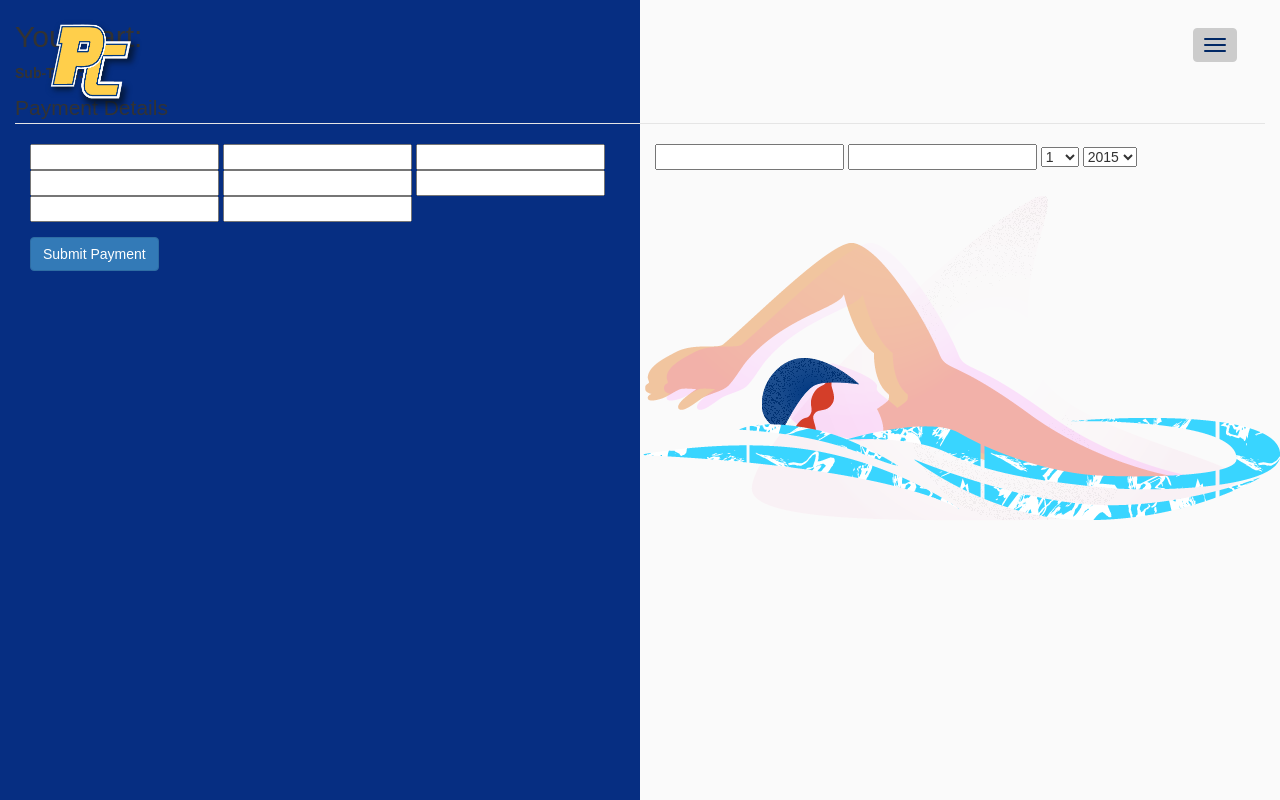
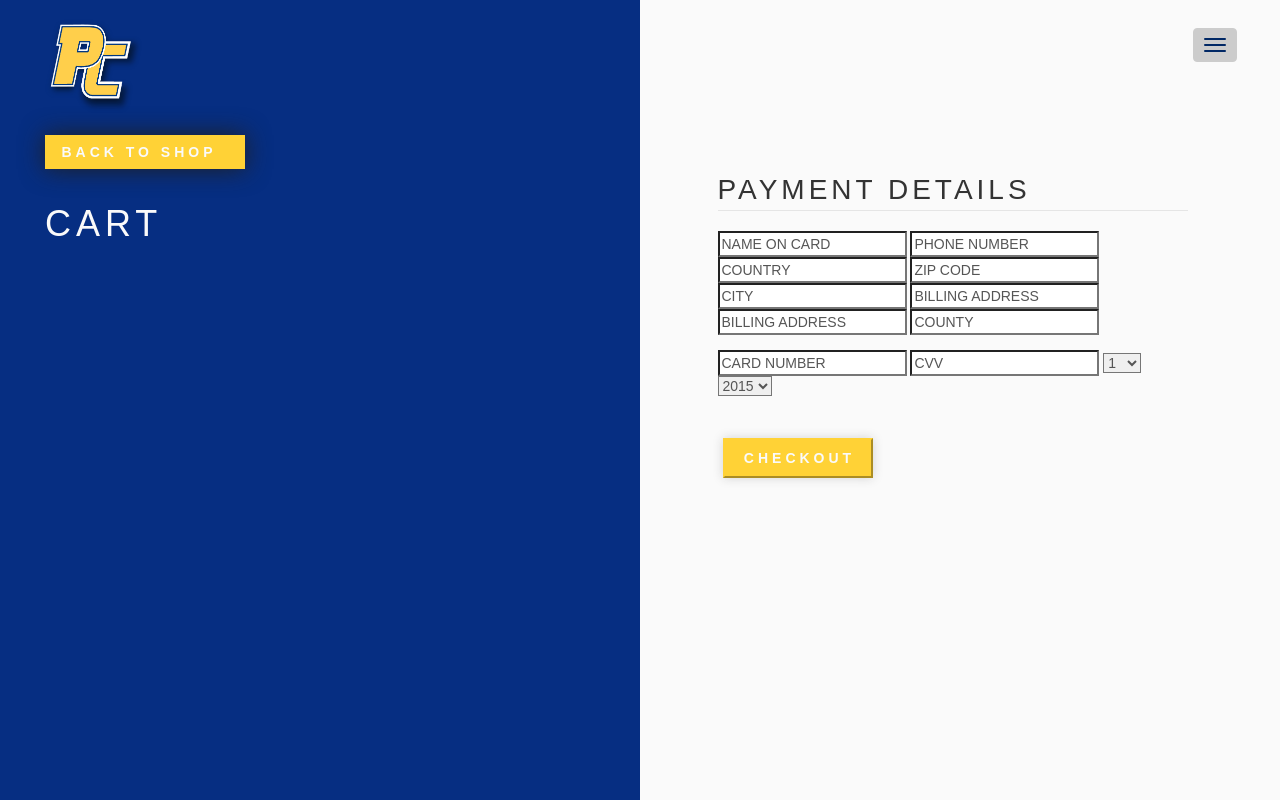
Before and after one commit to david-hub024/PCS_Swimming, a Django app: page /checkout/ in a window 1280 px wide. Run offline with Django 3.2, Linux system fonts and the light colour scheme; some libraries are stand-ins or nearby versions; some web fonts are replaced.

Commit message:
initial checkout/payment form styling with slight backend adjustments for styling

```diff
--- a/checkout/forms.py
+++ b/checkout/forms.py
@@ -7,13 +7,22 @@ class MakePaymentForm(forms.Form):
     MONTH_CHOICES = [(i, i,) for i in range(1, 13)]
     YEAR_CHOICES = [(i, i,) for i in range(2015, 2036)]
 
-    credit_card_number = forms.CharField(label='Credit card number', required=False)
-    cvv = forms.CharField(label='Security code (CVV)', required=False)
-    expiry_month = forms.ChoiceField(label="Month", choices=MONTH_CHOICES, required=False)
-    expiry_year = forms.ChoiceField(label="Year", choices=YEAR_CHOICES, required=False)
+    credit_card_number = forms.CharField(widget=forms.TextInput(attrs={'placeholder': 'CARD NUMBER', 'class': 'form-control-override'}), required=False)
+    cvv = forms.CharField(widget=forms.TextInput(attrs={'placeholder': 'CVV', 'class': 'form-control-override'}), required=False)
+    expiry_month = forms.ChoiceField(widget=forms.Select(attrs={'class': 'form-control-override'}), choices=MONTH_CHOICES, required=False)
+    expiry_year = forms.ChoiceField(widget=forms.Select(attrs={'class': 'form-control-override'}), choices=YEAR_CHOICES, required=False)
     stripe_id = forms.CharField(widget=forms.HiddenInput)
 
 class OrderForm(forms.ModelForm):
+    full_name = forms.CharField(widget=forms.TextInput(attrs={'placeholder': 'NAME ON CARD', 'class': 'form-control-override'}))
+    phone_number = forms.CharField(widget=forms.TextInput(attrs={'placeholder': 'PHONE NUMBER', 'class': 'form-control-override'}))
+    country = forms.CharField(widget=forms.TextInput(attrs={'placeholder': 'COUNTRY', 'class': 'form-control-override'}))
+    postcode = forms.CharField(widget=forms.TextInput(attrs={'placeholder': 'ZIP CODE', 'class': 'form-control-override'}))
+    town_or_city = forms.CharField(widget=forms.TextInput(attrs={'placeholder': 'CITY', 'class': 'form-control-override'}))
+    street_address_1 = forms.CharField(widget=forms.TextInput(attrs={'placeholder': 'BILLING ADDRESS', 'class': 'form-control-override'}))
+    street_address_2 = forms.CharField(widget=forms.TextInput(attrs={'placeholder': 'BILLING ADDRESS', 'class': 'form-control-override'}))
+    county = forms.CharField(widget=forms.TextInput(attrs={'placeholder': 'COUNTY', 'class': 'form-control-override'}))
+
     class Meta:
         model = Order
         fields = ('full_name', 'phone_number', 'country', 'postcode', 'town_or_city', 'street_address_1', 'street_address_2', 'county')
--- a/checkout/templates/checkout/checkout.html
+++ b/checkout/templates/checkout/checkout.html
@@ -1,7 +1,6 @@
 {% extends "home/base.html" %}
 {% load static from staticfiles %}
 {% load bootstrap_tags %}
-
 {% block head_js %}
   {{ block.super }}
   <script src="https://js.stripe.com/v2/" type="text/javascript"></script>
@@ -14,21 +13,70 @@
 {% endblock head_js %}
 
 {% block content %}
+<style>
+    .swimmer {
+        display: none;
+    }
+</style>
 
-    <h2>Your cart:</h2>
+<br>
+<br>
+<br>
+<div class="col-xs-hidden col-sm-hidden col-md-6">
+    <div class="container posts">
+        <br>
+        <a href="{% url 'get_products' %}" class="btn btn-md login-btn new-post">Back to Shop</a>
+        <br>
+        <h3 class='heading'>Cart</h3>
 
         {% for p in cart %}
 
-<h5>{{p.product}}</h5>
-<ul>
-    <img src="{{MEDIA_URL}}{{p.image}}" width="70px" border-radius='50'></img>
-    <li>Quantity: {{p.quantity}}</li>
-    <li>${{p.price}} each</li>
-    <li>${{p.total}} total</li>
-</ul>
+        <br>
+
+        <div class="panel-body items">
+            <div class="col-md-3 col-lg-3">
+
+
+                <img src="{{MEDIA_URL}}{{p.image}}" class='product-image' width='85px' height='75px' alt='{{p.product}}'></img>
+            </div>
+
+            <div class="col-md-6 col-lg-6">
+                <div class="row">
+                <p class='product-name'>{{p.product}}</p>
+                </div>
+                <div class="row">
+                    <p class='product info'>{{p.description|truncatewords:10}}</p>
+                </div>
+            </div>
+            <div class="col-md-3 col-lg-3">
+                <div class="row">
+                    <p id='price'>${{p.price}}</p>
+                </div>
+                    <div class="row">
+                        <form action='{% url "remove" %}' method="POST">
+
+                            {% csrf_token %}
+
+                            <input type="hidden" name="product_id" value="{{ p.product.id }}"/>
+                            <button class="btn-sm login-btn new-post buy">Remove</button>
+                        </form>
+                    </div>
+            </div>
+        </div>
+
             {% endfor %}
-<p><strong>Sub-Total: ${{totals}}</strong></p>
 
+        <br>
+    </div>
+</div>
+
+
+<!--PAYMENT FORM-->
+<div class="col-xs-hidden col-sm-hidden col-md-6">
+    <br>
+    <br>
+
+    <div class="container detail">
         <form role="form" method="post" id="payment-form" action="{% url 'checkout' %}">
 
             <legend>Payment Details</legend>
@@ -37,19 +85,21 @@
                  <div class="alert-message block-message error" id="stripe-error-message"></div>
             </div>
 
-    <div class="form-group col-md-6">
+            <div class="form-group">
                 {{ order_form|as_bootstrap }}
             </div>
 
-    <div class="form-group col-md-6">
+            <div class="form-group">
                 {{ payment_form|as_bootstrap }}
             </div>
 
             {% csrf_token %}
-    <div class="form-group col-md-12">
-      <input class="btn btn-primary" id="submit_payment_btn" name="commit" type="submit" value="Submit Payment">
+            <div class="form-group">
+                <input class="btn-md login-btn new-post buy" id="submit_payment_btn" name="commit" type="submit" value="Checkout" style='width: 150px; height: 40px;'>
             </div>
 
         </form>
+    </div>
+</div>
 
 {% endblock %}
--- a/static/css/base.css
+++ b/static/css/base.css
@@ -470,6 +470,31 @@ ul {
     text-transform: uppercase;
 }
 
+/*CHECKOUT & PAYMENT FORM*/
+
+.form-control-override {
+    color: #555;
+    /*background-color: #fff !important;*/
+    background-image: none;
+    /*border: 1px solid #ccc;*/
+    /*border-radius: 4px;*/
+}
+
+.form-control-override:focus {
+    background-color: #fff !important;
+    color: #555 !important;
+}
+.form-control-override::placeholder {
+    color: #555 !important;
+}
+
+legend {
+    font-size: 28px;
+    text-transform: uppercase;
+    letter-spacing: 4px;
+}
+
+
 /*TABLET SIZING*/
 
 @media (min-width: 426px) and (max-width: 990px) {
```
Lines whose indentation alone changed are shown as unchanged.
